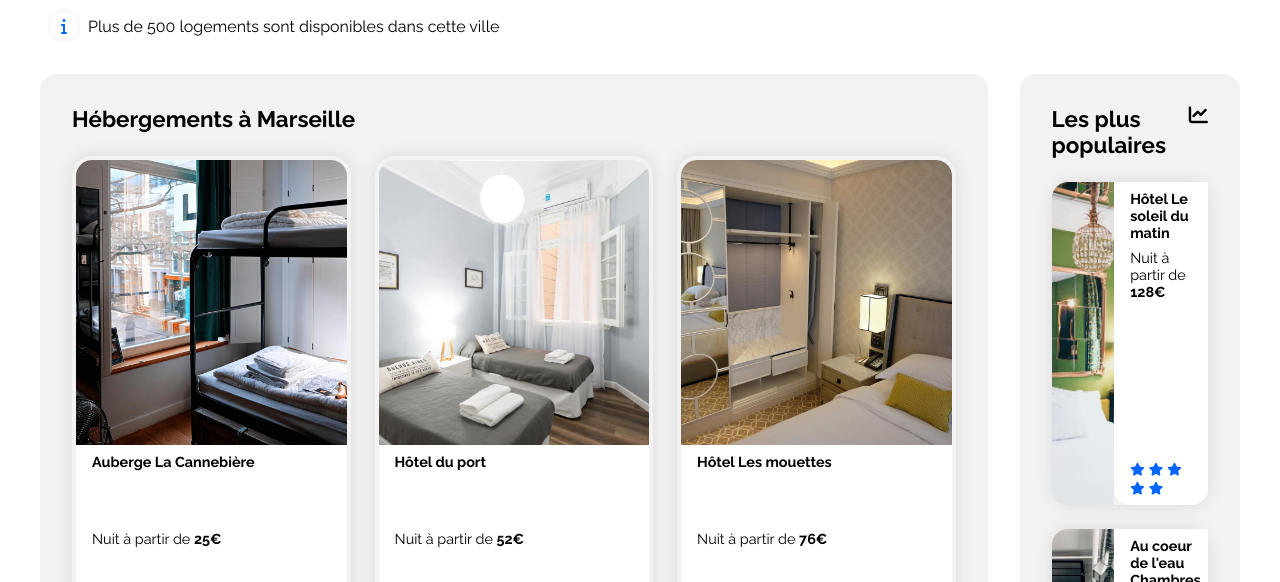
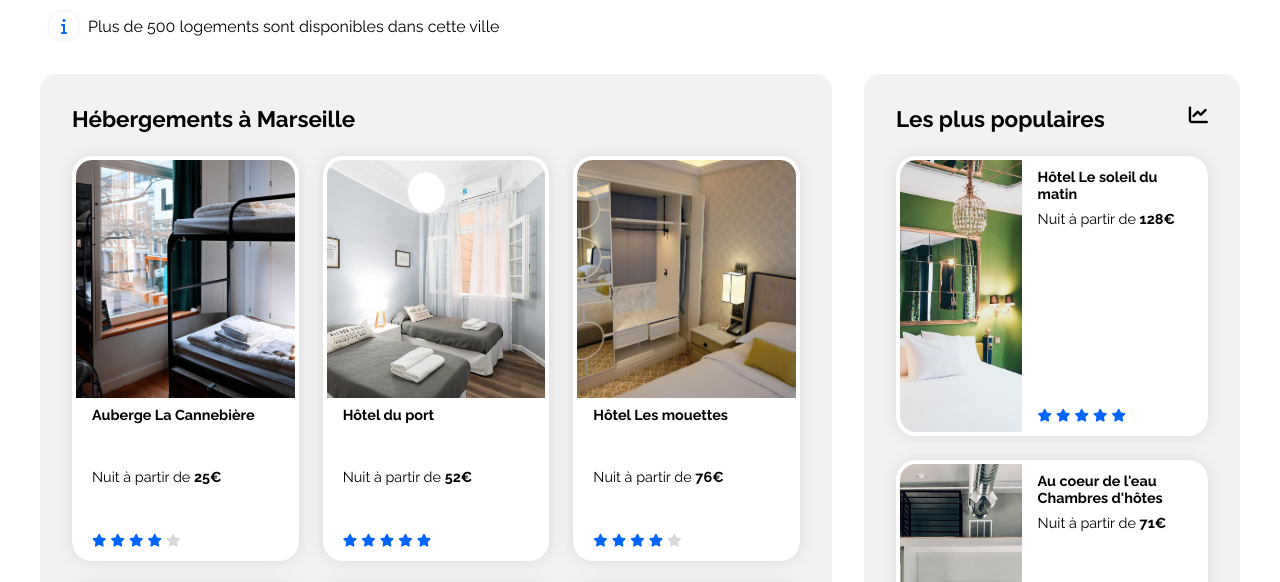
Before and after one commit to JVDev8/JulienViolette_2_13112020, a plain HTML site: page index.html in a window 1280 px wide. Shown: the part 347-929 px from the top of the page. Drawn offline with Linux system fonts and the light colour scheme.

Commit message:
Update style.css

```diff
--- a/Resources/css/style.css
+++ b/Resources/css/style.css
@@ -39,10 +39,10 @@ a {
 }
 
 main {
-    padding-bottom: 2.5rem;
+    padding: 0 0 2.5rem 0;
 }
 
-.filterBtn, shelterFrame, figcaption {
+.filterBtn, .mainShelters .shelterFrame, .secondList .shelterFrame, .activityFrame .figcaption {
     background-color: white;
 }
 
@@ -310,7 +310,7 @@ header nav ul li a:hover:after {
 }
 
 .mainShelters .shelterFrame {
-    -min-height: 12rem;
+    min-height: 12rem;
     padding: 0.25rem;
 }
 
@@ -321,7 +321,6 @@ figcaption {
 
 .shelterFrame figcaption {
     padding: 0.5rem 1rem;
-    border-radius: 0 0 1rem 1rem;
 }
 
 figure {
@@ -340,7 +339,6 @@ figcaption i {
 .firstList figure {
     display: grid;
     grid-template-rows: 60% 40%;
-    border: 0.25rem;
 }
 
 .mainShelters .shelterFrame img {
@@ -348,6 +346,11 @@ figcaption i {
     width: 100%;
     height: 100%;
     border-radius: 1rem 1rem 0 0;
+}
+
+.shelterFrame a {
+    width: 100%;
+    height: 100%;
 }
 
 .secondList {
@@ -371,6 +374,11 @@ figcaption i {
     flex-grow: 1;
 }
 
+.secondList .shelterFrame {
+    padding: 0.25rem;
+    min-width: 19.5rem;
+}
+
 .secondList .shelterFrame img {
     object-fit: cover;
     width: 100%;
@@ -381,7 +389,6 @@ figcaption i {
 .secondList figure {
     display: grid;
     grid-template-columns: 40% 60%;
-    overflow: hidden;
 }
 
 .secondList p {
@@ -393,7 +400,7 @@ figcaption i {
 }
 
 .noStar {
-    color: #E6E6E6;
+    color: #d9d9d9;
 }
 
 /* Activities List */
```
